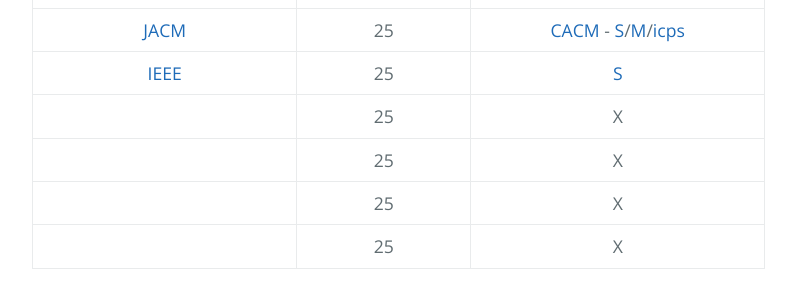
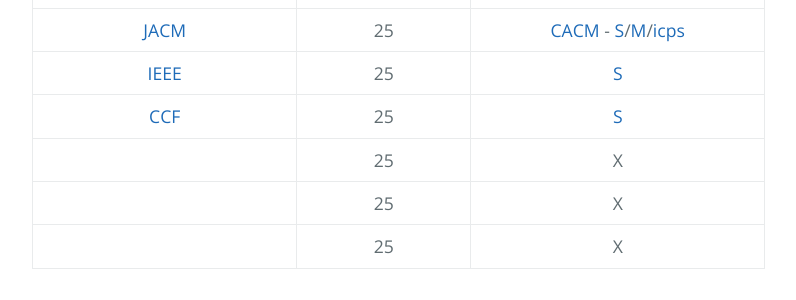
Before and after one commit to AmbroseRen/test, a Jekyll site: the page built from Library/AcademicSearch.md, in a window 1280 px wide. Shown: the part 1395-1695 px from the top of the page, without its empty margins (192-988 px from the left). Built offline with Jekyll 4.4.1, drawn with Linux system fonts in a browser that asks for light colours; our own code applies the rules of GitHub Pages for plain Markdown files; the repository's description, which GitHub fills in, is left out.

Commit message:
Update AcademicSearch.md

```diff
--- a/Library/AcademicSearch.md
+++ b/Library/AcademicSearch.md
@@ -33,7 +33,7 @@
 | ACM | IT期刊 | X |
 | [JACM](https://dl.acm.org/journal/jacm) | 25 | [CACM](https://cacm.acm.org/) - [S](https://dl.acm.org/)/[M](https://dl.acm.org/magazines)/[icps](https://dl.acm.org/icps) |
 | [IEEE](https://www.ieee.org/) | 25 | [S](https://ieeexplore.ieee.org/Xplore/home.jsp) |
+| [CCF](https://www.ccf.org.cn/) | 25 | [S](https://dl.ccf.org.cn/index.html?_ack=1) |
 | []() | 25 | X |
 | []() | 25 | X |
 | []() | 25 | X |
-| []() | 25 | X |
```
